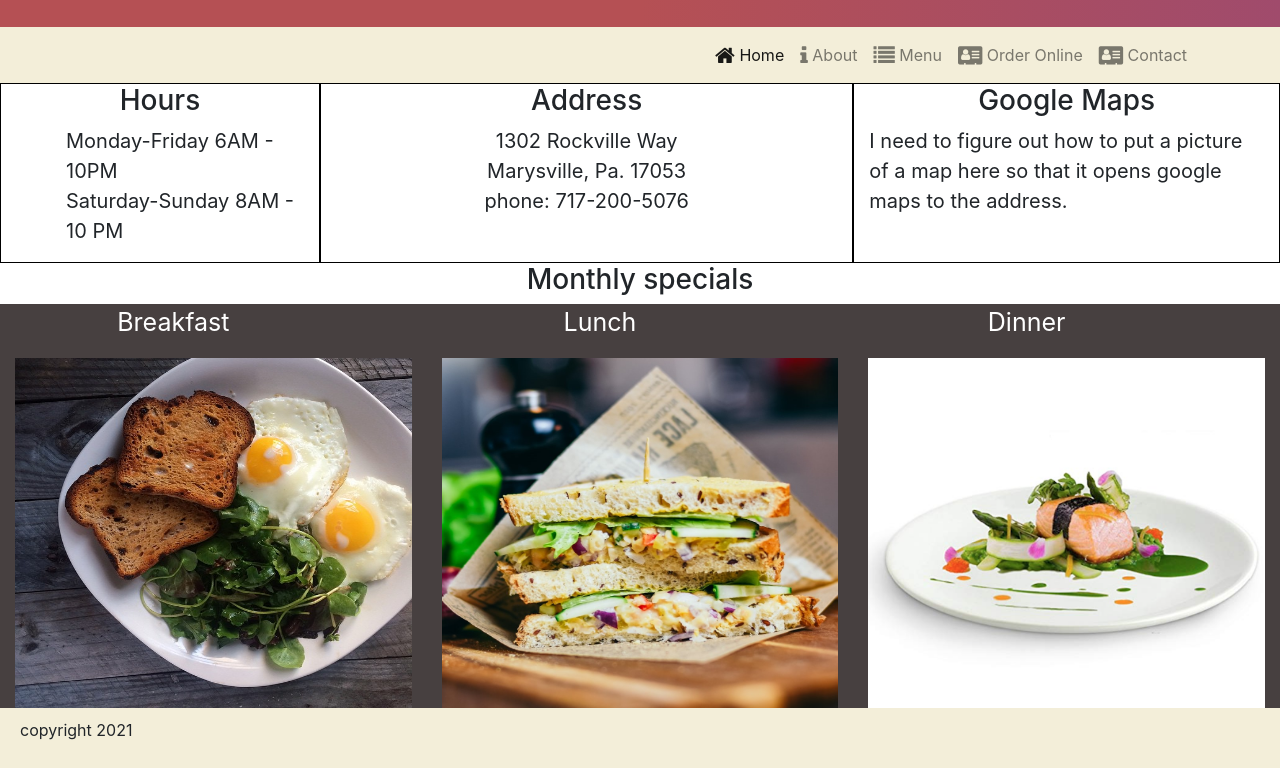
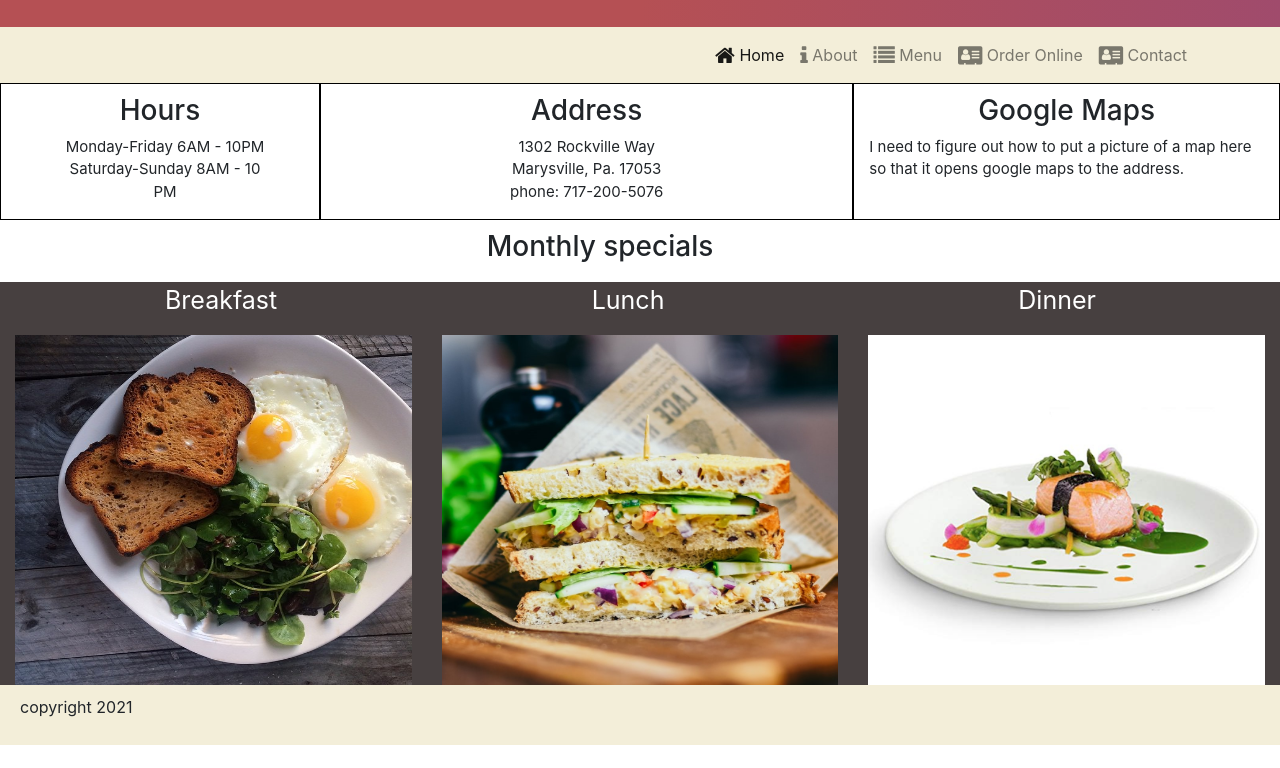
Before and after one commit to roylowe/rockville-cafe, a website: page index.html in a window 1280 px wide. Shown: the part 89-857 px from the top of the page. After the commit the page ends 834 px from the top, so only its background shows below. Drawn offline with nearby package versions, Linux system fonts and the light colour scheme.

Commit message:
fixed the css styling

```diff
--- a/css/styles.scss
+++ b/css/styles.scss
@@ -1,6 +1,7 @@
 /* scss variables */
 $color-primary: #B55054;
 $nav-backgroundcolor: #F3EED9;
+$info-box-font-size: 15px;
 .jumbotron {
     margin: 0;
     padding: 30px;
@@ -24,37 +25,34 @@ $nav-backgroundcolor: #F3EED9;
     text-decoration: none;
 }
 
-.cafe-info{
-   /* border: 1px solid black;*/
-}
-
 .cafe-hours{
    /* border-right: 1px solid black;*/
    border: 1px solid black;
 
-
 }
 
 .hours-list{
-    padding-left: 50px;
+    text-align: center;
+    padding-right: 30px;
     list-style-type: none;
-    font-size: 20px;
+    font-size: $info-box-font-size;
 }
 
 .cafe-address{
   /*  border-right: 1px solid black;*/
   border: 1px solid black;
   text-align: center;
-  font-size: 20px;
+  font-size: $info-box-font-size;
 }
 
 .cafe-map{
     border: 1px solid black;
-    font-size: 20px;
+    font-size: $info-box-font-size;
 }
 
 .cafe-info-headings{
     text-align: center;
+    padding-top: 10px;
 
 }
 
@@ -65,18 +63,19 @@ $nav-backgroundcolor: #F3EED9;
 
 .monthly-special-heading{
     text-align: center;
+    padding: 10px 80px 10px 0;
 
 
 }
 
 .specials-heading{
-    text-align: center;
-    padding-right: 80px;
+    text-indent: 150px;
     color: white;
     font-size: 25px;
     font-style: bold;
 
 }
+
 
 .special-images{
     width: 400px;
--- a/index.html
+++ b/index.html
@@ -50,7 +50,7 @@
     </nav>
     <!-- cafe information section division-->
     <div class="cafe-info container-fluid">
-        <div class="row">
+        <div class="row ">
             <div class="cafe-hours col-lg-3">
                 <h3 class="cafe-info-headings">Hours</h3>
                 <ul class="hours-list">
@@ -77,7 +77,7 @@
             </div>
         </div>
         <div class="specials-row row">
-            <div class="special-breakfast col-sm-12 col-lg-4">
+            <div class="special-breakfast col-lg-4">
                 <p class="specials-heading">Breakfast</p>
                 <img src="assets\images\eggPlateSpecial.jpeg" id="breakfast-special" class="special-images img-fluid" alt="image breakfast special"/>
             </div>
```
Also changed, not shown: css/styles.css.
